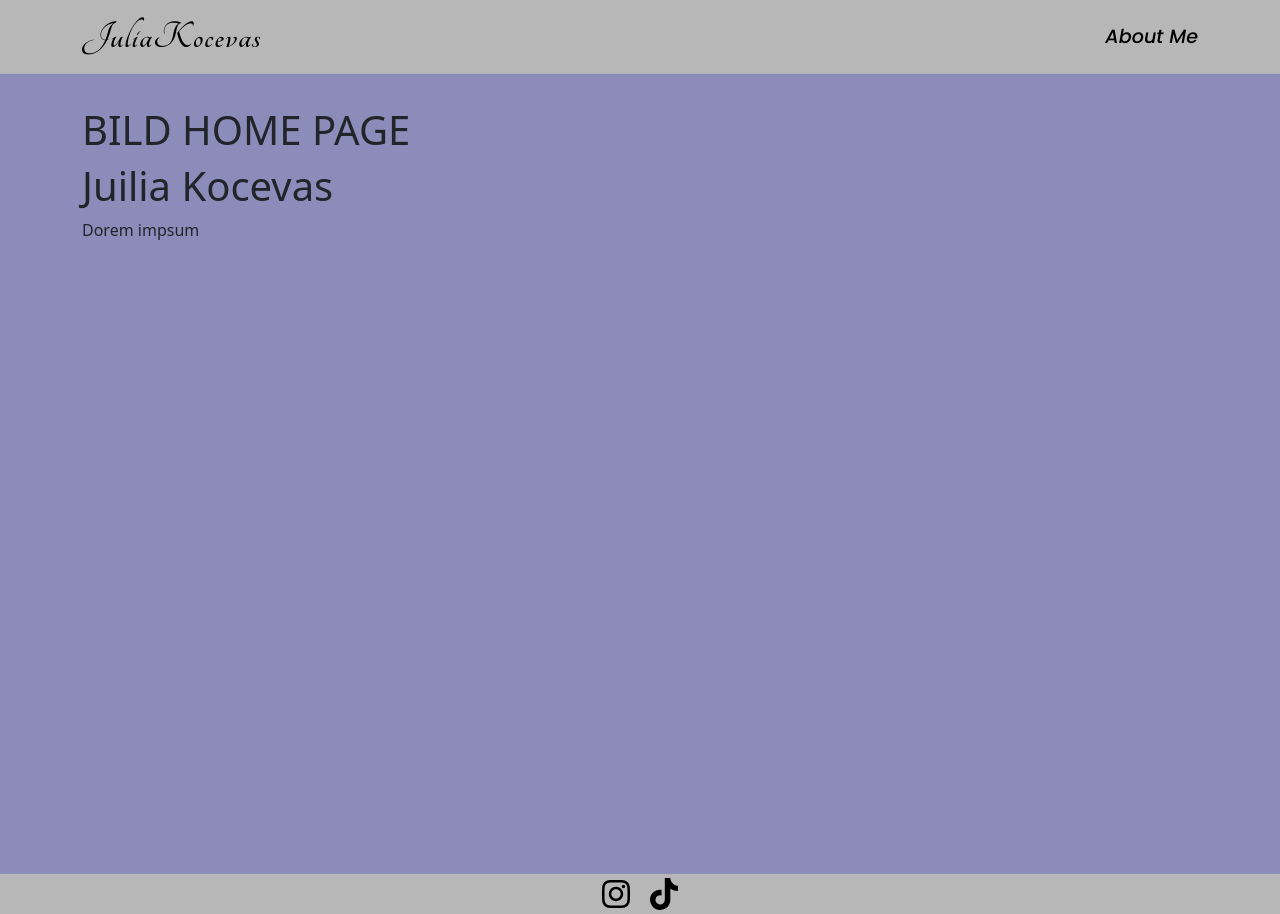
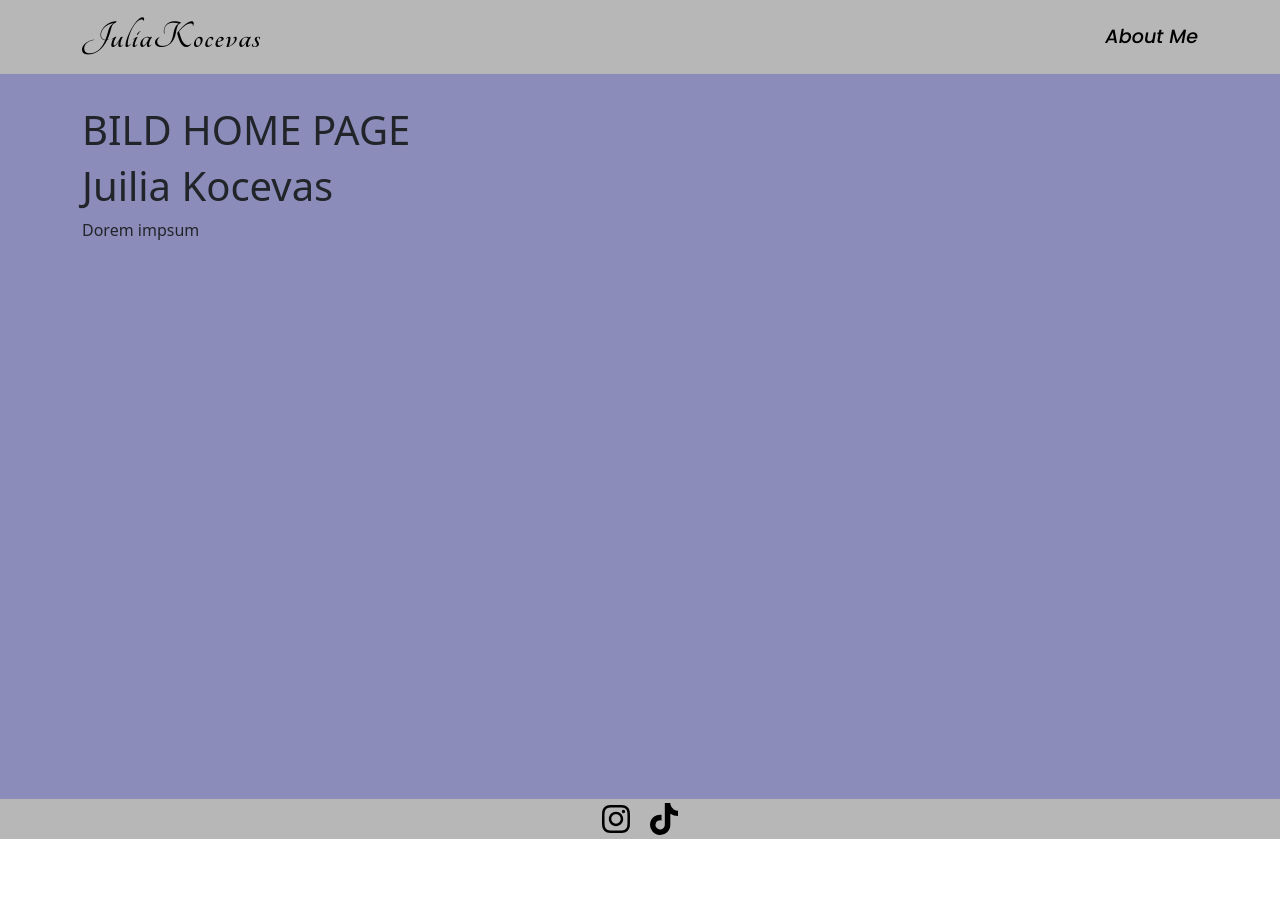
Before and after one commit to NikyAviator/juliakocevas, a React (Vite) app in the folder frontend/: page / in a window 1280 px wide. After the commit the page ends 839 px from the top, so only its background shows below. Built offline with nearby package versions, Linux system fonts and the light colour scheme.

Commit message:
trying to adjust min-height for bg color

```diff
--- a/frontend/src/scss/Home.scss
+++ b/frontend/src/scss/Home.scss
@@ -2,5 +2,5 @@
   background-color: #8c8cbb; // Light gray background color
   // #F5F5F7 The original gray bg color
   padding: 2rem; // Add some padding for content spacing
-  min-height: 100vh;
+  min-height: 90.57vh;
 }
```
